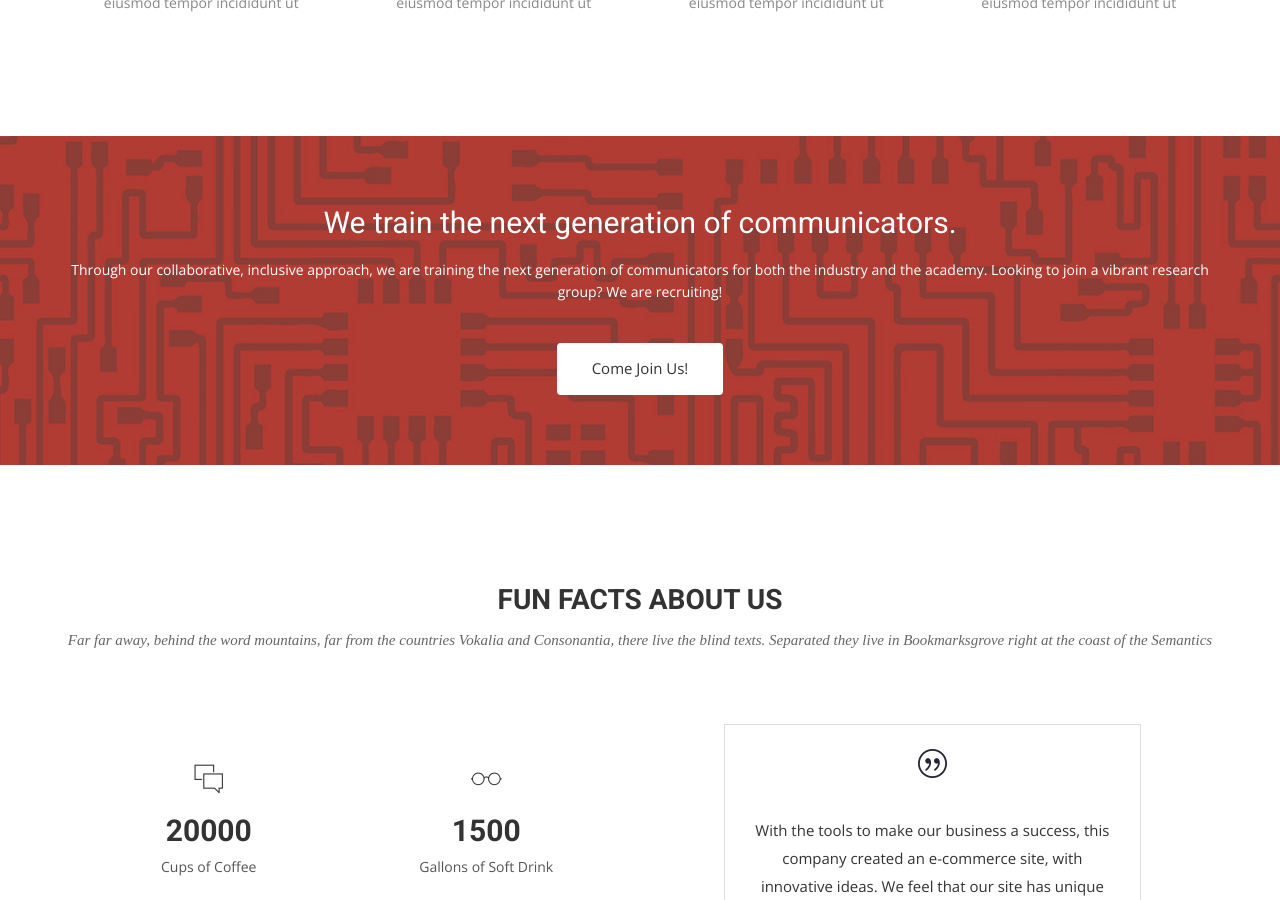
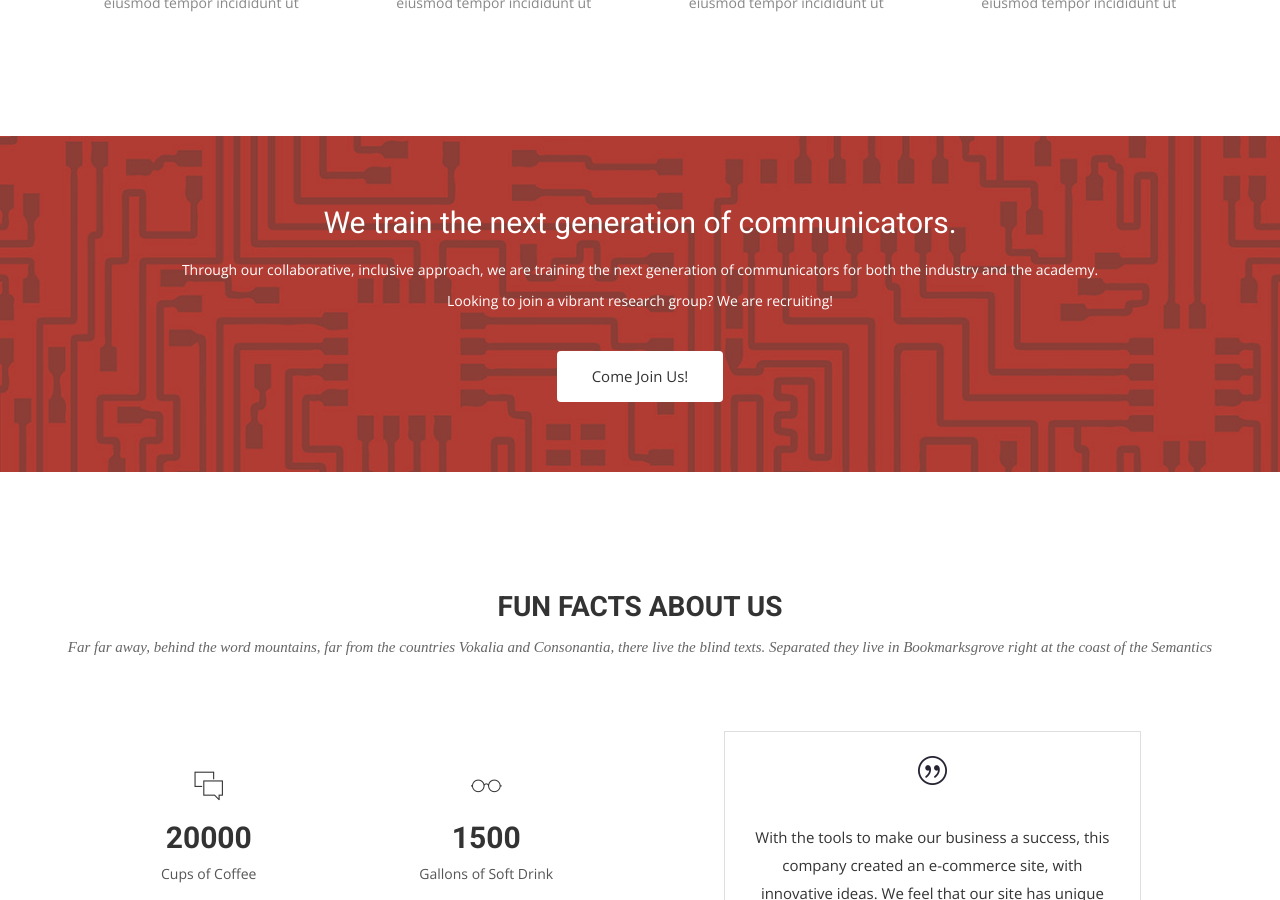
Before and after one commit to cognitionemotionlab/cognitionemotionlab.github.io, a Jekyll site: the page built from index.html, in a window 1280 px wide and 900 px high, scrolled down 2718 px. Built offline with Jekyll 4.4.1, drawn with Linux system fonts in a browser that asks for light colours; nearby versions of some CDN libraries; some web fonts are replaced.

Commit message:
Changed formatting of call to action.

```diff
--- a/index.html
+++ b/index.html
@@ -129,7 +129,8 @@
       <div class="col-md-12">
         <div class="block">
           <h2>We train the next generation of communicators.</h2>
-          <p>Through our collaborative, inclusive approach, we are training the next generation of communicators for both the industry and the academy. Looking to join a vibrant research group? We are recruiting!</p>
+          <p>Through our collaborative, inclusive approach, we are training the next generation of communicators for both the industry and the academy.</p>
+          </p>Looking to join a vibrant research group? We are recruiting!</p>
           <a class="btn btn-default btn-call-to-action" href="{{ site.baseurl }}/contact" >Come Join Us!</a>
         </div>
       </div>
```
